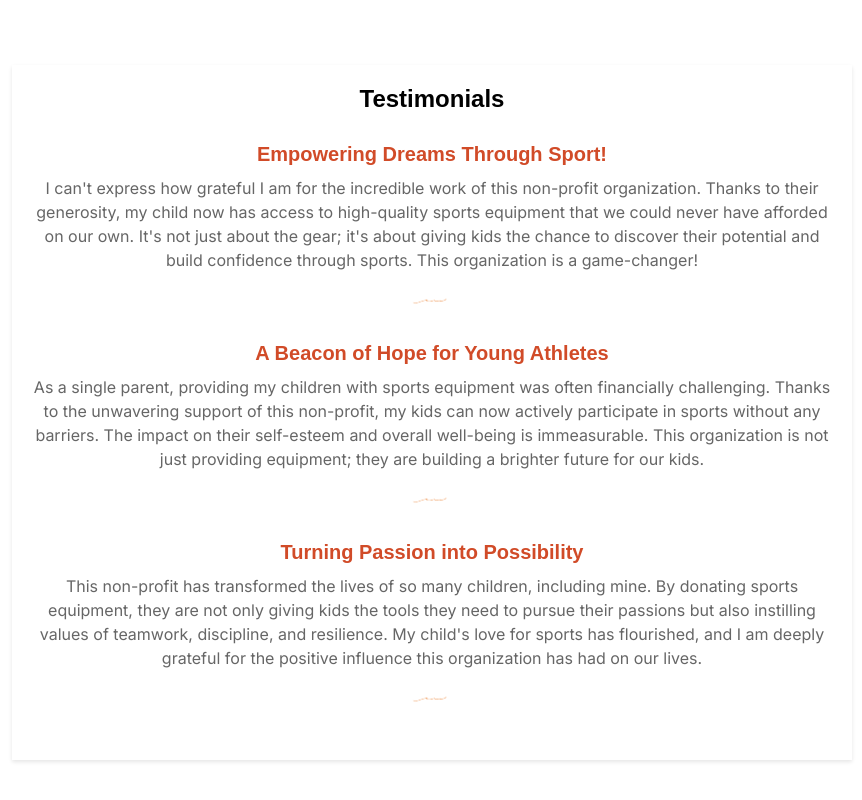
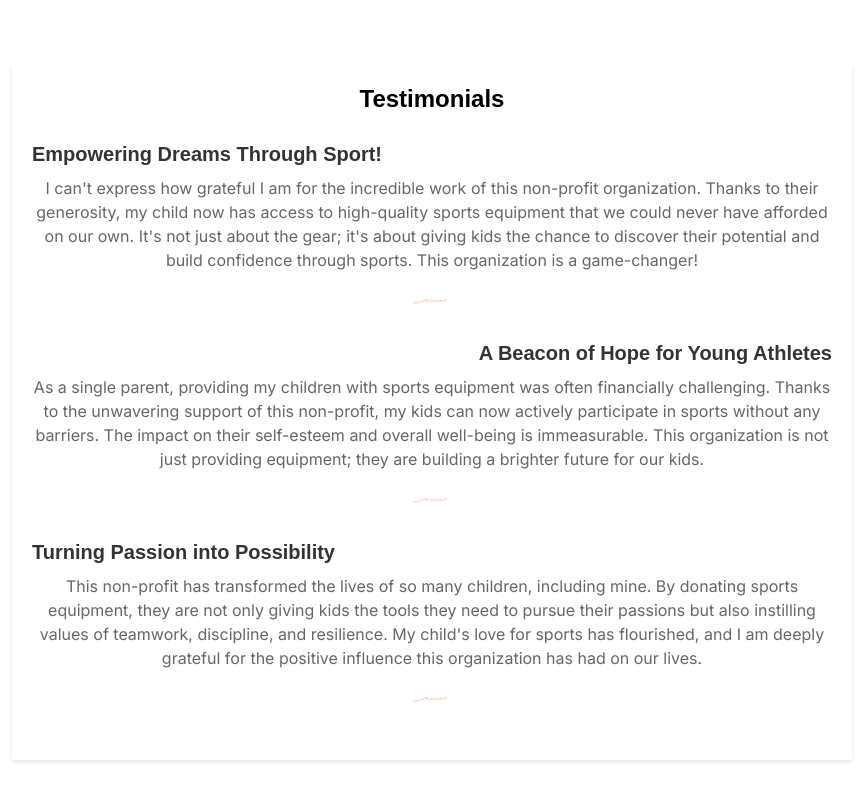
Before and after one commit to RadmehrM/KBK-React, a React (Create React App) app in the folder kbk-react/: page / in a window 1280 px wide. Shown: the part 5087-5887 px from the top of the page, without its empty margins (208-1070 px from the left). Built offline with nearby package versions, Linux system fonts and the light colour scheme.

Commit message:
Added alignment for testimonial title

```diff
--- a/kbk-react/src/components/Testimonials.css
+++ b/kbk-react/src/components/Testimonials.css
@@ -43,7 +43,7 @@
     font-size: 20px;
     font-weight: bold;
     margin: 0 0 10px 0;
-    color: #d14b28; /* Adjust color to match the design */
+    /*color: #d14b28;  Adjust color to match the design */
   }
 
   .testimonial-text {
@@ -52,6 +52,16 @@
     color: #666;
     margin: 0;
   }
+
+/* Styles for left-aligned testimonial titles */
+.testimonial.left-aligned .testimonial-title {
+  text-align: left;
+}
+
+/* Styles for right-aligned testimonial titles */
+.testimonial.right-aligned .testimonial-title {
+  text-align: right;
+}
 
   .testimonial-decor {
     height: 20px; /* Adjust as needed */
--- a/kbk-react/src/components/Testimonials.js
+++ b/kbk-react/src/components/Testimonials.js
@@ -3,9 +3,11 @@
 import React from 'react';
 import './Testimonials.css';
 
-function Testimonial({ title, text, className }) {
+function Testimonial({ title, text, className, alignRight }) { // Added alignRight prop
+  const alignmentClass = alignRight ? 'right-aligned' : 'left-aligned';
+
   return (
-    <div className={`testimonial ${className}`}>
+    <div className={`testimonial ${className} ${alignmentClass}`}>
       <h3 className="testimonial-title">{title}</h3>
       <p className="testimonial-text">{text}</p>
       <div className="testimonial-decor"></div>
@@ -23,15 +25,18 @@ function Testimonials() {
         title="Empowering Dreams Through Sport!"
         text="I can't express how grateful I am for the incredible work of this non-profit organization. Thanks to their generosity, my child now has access to high-quality sports equipment that we could never have afforded on our own. It's not just about the gear; it's about giving kids the chance to discover their potential and build confidence through sports. This organization is a game-changer!"
         className="first"
+        alignRight={false}
       />
       <Testimonial
         title="A Beacon of Hope for Young Athletes"
         text="As a single parent, providing my children with sports equipment was often financially challenging. Thanks to the unwavering support of this non-profit, my kids can now actively participate in sports without any barriers. The impact on their self-esteem and overall well-being is immeasurable. This organization is not just providing equipment; they are building a brighter future for our kids."
+        alignRight={true}
       />
       <Testimonial
         title="Turning Passion into Possibility"
         text="This non-profit has transformed the lives of so many children, including mine. By donating sports equipment, they are not only giving kids the tools they need to pursue their passions but also instilling values of teamwork, discipline, and resilience. My child's love for sports has flourished, and I am deeply grateful for the positive influence this organization has had on our lives."
         className="last"
+        alignRight={false}
       />
     </div>
   );
```
